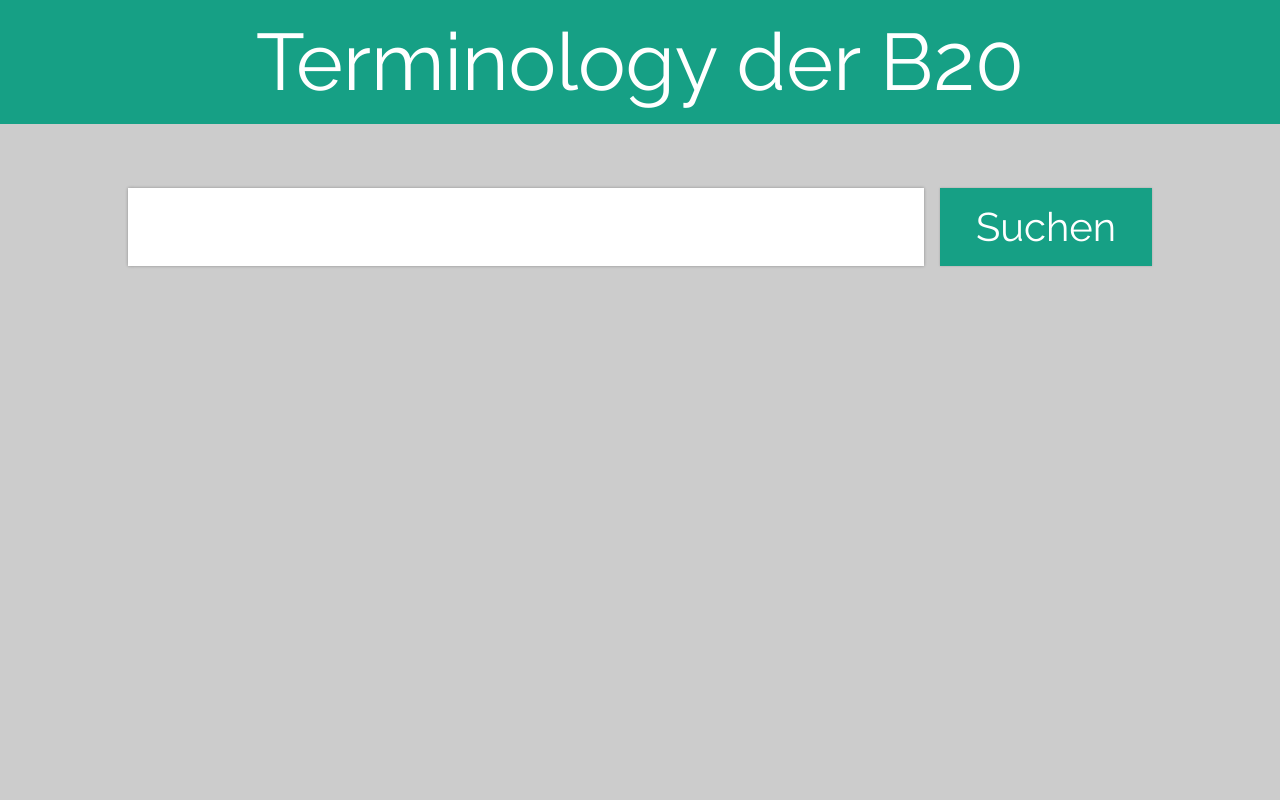
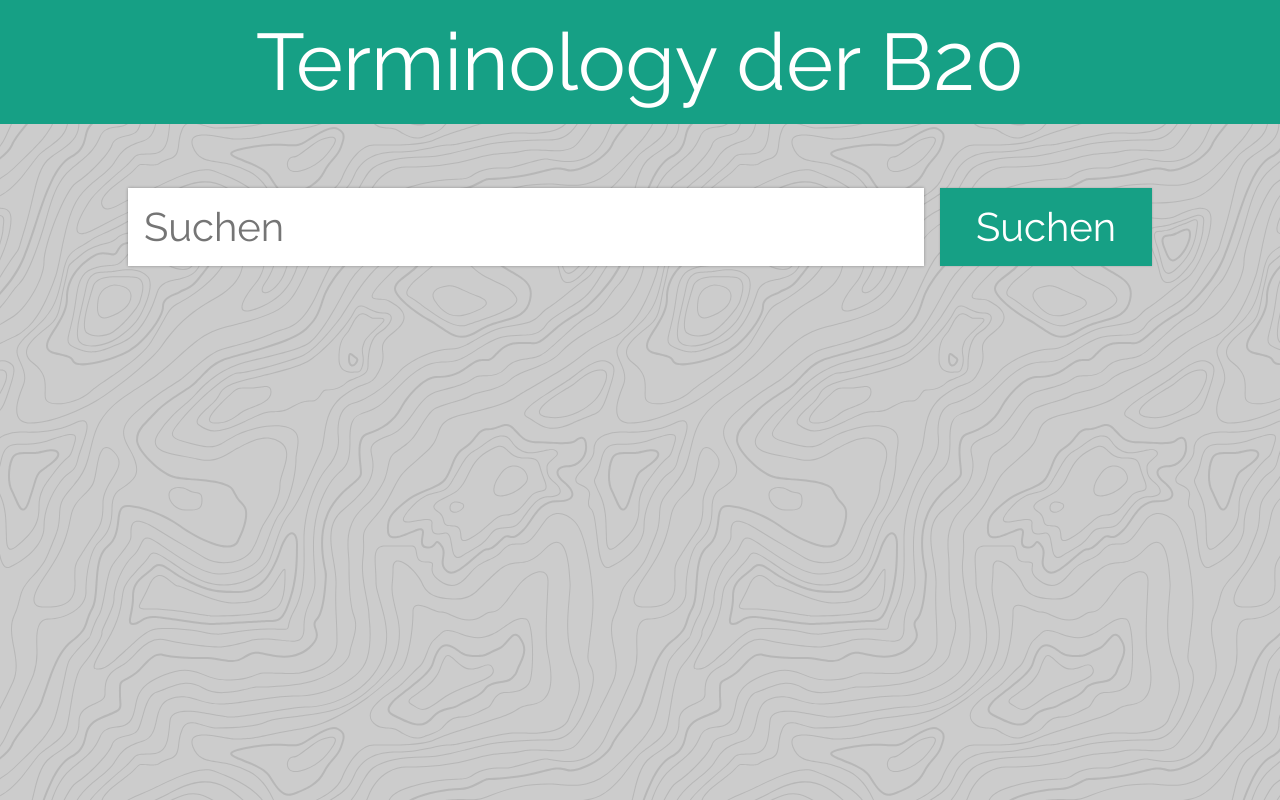
Before and after one commit to mornir/termino-b20, a Vue app: page / in a window 1280 px wide. Built offline with nearby package versions, Linux system fonts and the light colour scheme.

Commit message:
Add background + placeholder

```diff
--- a/src/App.vue
+++ b/src/App.vue
@@ -4,7 +4,7 @@
     <main>
       <div class="search">
           <div class="autcompleteSearch">
-              <input type="search" class="searchInput" v-model.trim="search" @input="onChange" @keyup.down="onArrowDown"
+              <input type="search" placeholder="Suchen" class="searchInput" v-model.trim="search" @input="onChange" @keyup.down="onArrowDown"
     @keyup.up="onArrowUp"
     @keyup.enter="onEnter"/>
               <ul class="autocomplete" v-show="isOpen">
@@ -115,7 +115,19 @@ body {
   font-weight: 300;
   min-height: 100vh;
   background-color: #cccccc;
+  background-image: url('./assets/topography.svg');
 }
+
+/* body {
+  background-image: url("./images/topography.svg"),
+    linear-gradient(110deg, #f93d66, #6d47d9);
+  background-size: 340px, auto;
+  min-height: calc(100vh - 100px);
+  margin: 50px;
+  background-position: fixed;
+
+}
+ */
 
 header {
   padding: 1rem;
```
Also changed, not shown: src/assets/topography.svg (added).
